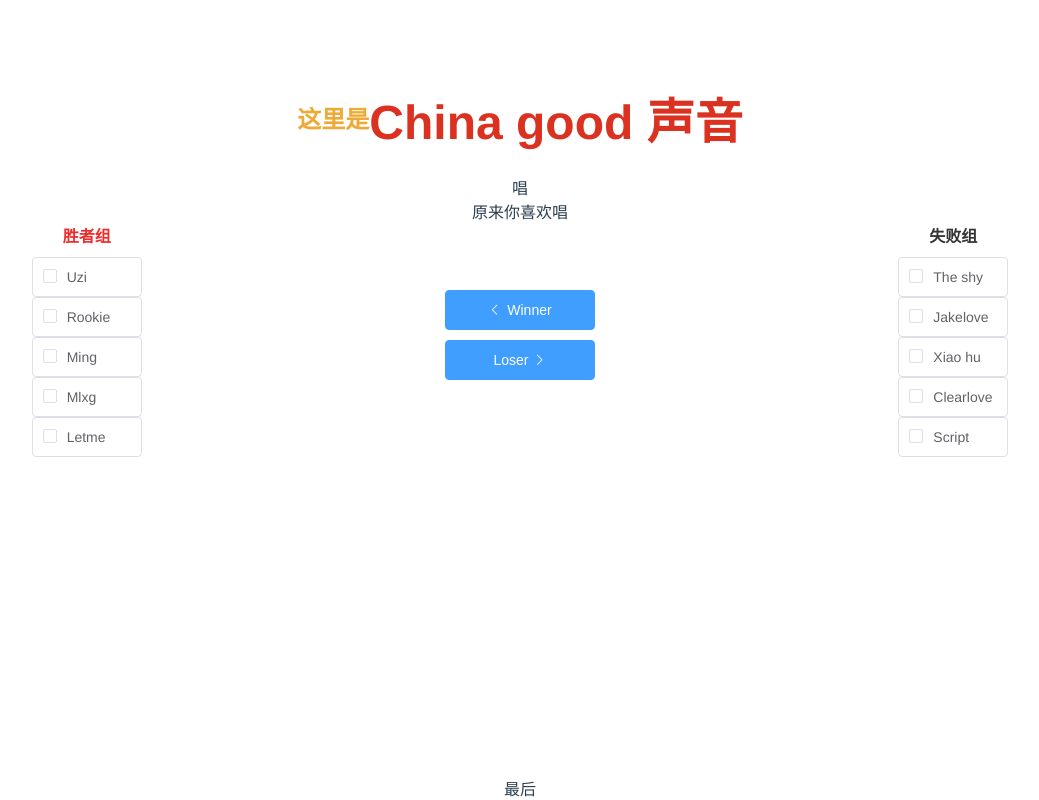
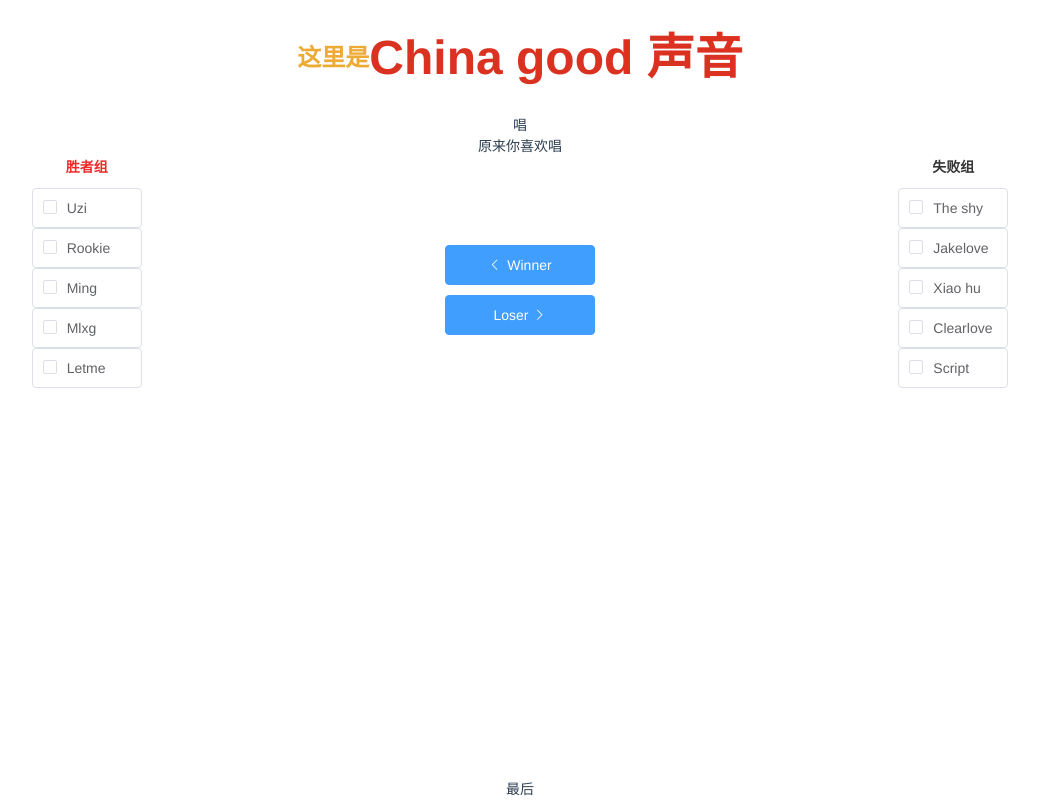
Before and after one commit to LiYang0816/shuttle, a Vue app: page /button in a window 1280 px wide. Shown: the whole page, without its empty margins (120-1159 px from the left). Built offline with nearby package versions, Linux system fonts and the light colour scheme.

Commit message:
修改穿梭框样式

```diff
--- a/src/App.vue
+++ b/src/App.vue
@@ -19,7 +19,7 @@ export default {
   -moz-osx-font-smoothing: grayscale;
   text-align: center;
   color: #2c3e50;
-  margin-top: 60px;
+  /* margin-top: 60px; */
 }
 * {
   margin: 0;
--- a/src/view/button/button.vue
+++ b/src/view/button/button.vue
@@ -15,14 +15,15 @@
         <span>{{item.content}}</span>
       </div>
     </div>
-    <footer class="footer">
+    <van-button type="primary" @click="clickme">点我</van-button>
+    <div class="footer">
       <div>
         <span @click="gotoUpLv">Return</span>
       </div>
       <div>
         <span @click="gotoNextLv">Go</span>
       </div>
-    </footer>
+    </div>
   </div>
 </template>
 <script>
@@ -197,12 +198,17 @@ export default {
           })
         }
       }
+    },
+    clickme () {
+      console.log(this, 'this=------');
+      this.$toast('哈哈');
     }
   }
 }
 </script>
 <style scoped>
 #button {
+  height: 100%;
   display: flex;
   flex-direction: column;
   justify-content: center;
@@ -222,7 +228,7 @@ export default {
   height: 30px;
 }
 .box {
-  width: 500px;
+  width: 300px;
   height: 300px;
   border: 1px solid #ff4500;
   display: flex;
@@ -231,18 +237,16 @@ export default {
 }
 .footer {
   width: 100%;
+  height: 30px;
   display: flex;
   justify-content: center;
   align-items: center;
+  position: fixed;
+  bottom: 0;
 }
 .footer div {
   width: 80px;
-  height: 30px;
   position: relative;
-}
-.footer div span {
-  position: fixed;
-  bottom: 0;
 }
 .checkerboard {
   width: 300px;
--- a/src/view/shuttle/shuttle.vue
+++ b/src/view/shuttle/shuttle.vue
@@ -210,12 +210,7 @@ export default {
 
 }
 </script>
-<style>
-* {
-  margin: 0;
-  padding: 0;
-}
-
+<style  scoped>
 .header {
   width: 100%;
   height: 115px;
@@ -263,11 +258,13 @@ export default {
 .flex-col {
   display: flex;
   flex-direction: column;
+  height: 500px;
 }
 
 .goBtn {
   display: flex;
   flex-direction: column;
+  height: 325px;
 }
 
 .gotoBtn {
```
Also changed, not shown: babel.config.js (+8 -0 lines), package.json (+6 -1 lines), src/main.js (+10 -8 lines).
